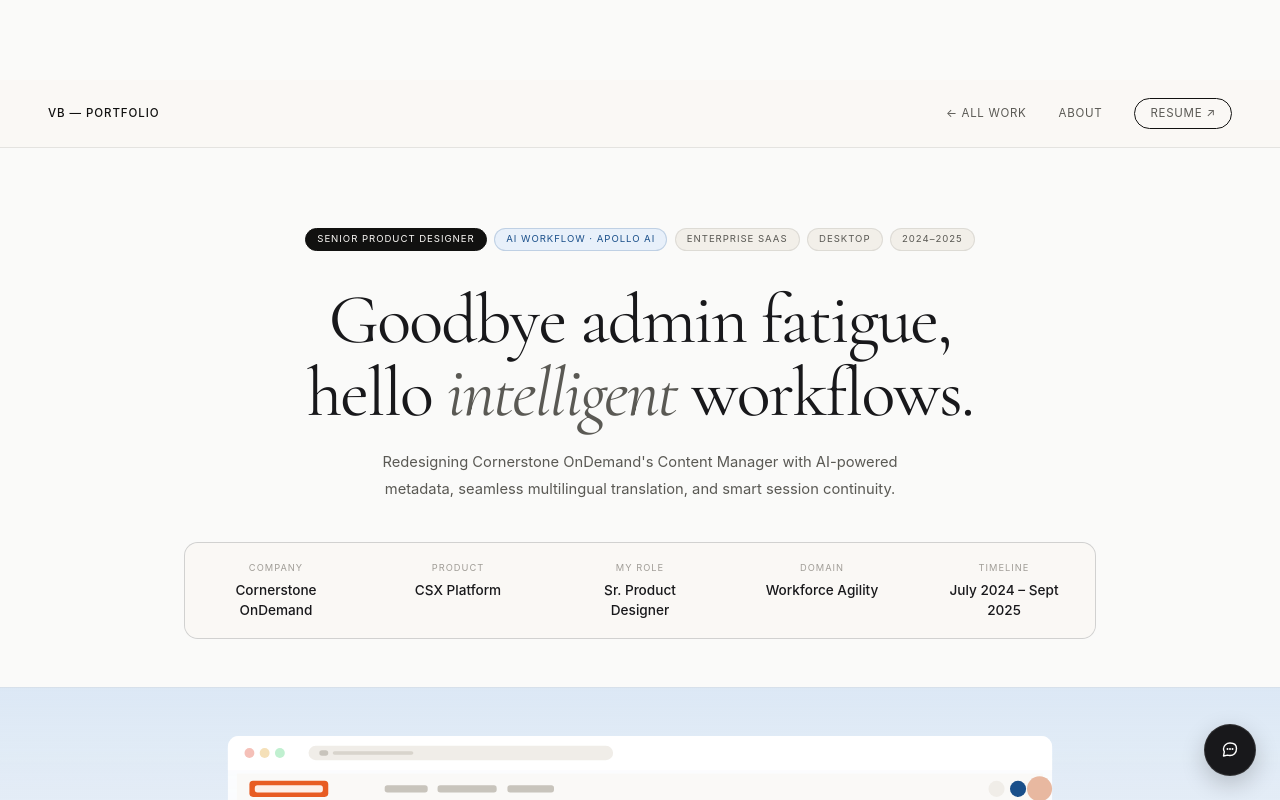
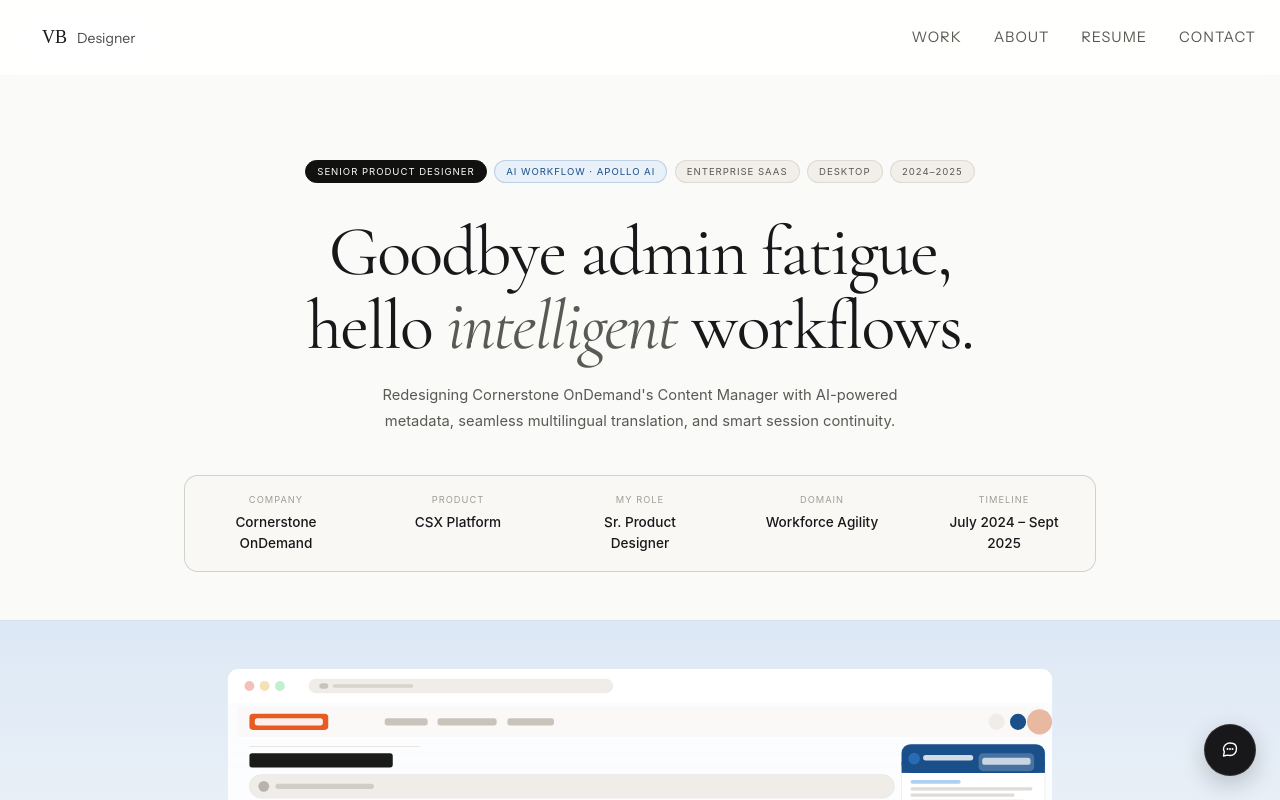
Before and after one commit to vimala03/Vimala-Updated-Portfolio-site, a React (Vite) app: page /work/cornerstone in a window 1280 px wide. Shown: the top 800 px of the page. Built offline with nearby package versions, Linux system fonts and the light colour scheme.

Commit message:
update cornerstone case study

```diff
--- a/src/pages/CornerstonePage.tsx
+++ b/src/pages/CornerstonePage.tsx
@@ -1,17 +1,10 @@
 import { useEffect } from 'react'
+import Navbar from '../components/Navbar'
 import './cornerstone.css'
 
 const html = `
 <div id="progress"></div>
 
-<nav>
-  <a class="logo" href="#">VB — Portfolio</a>
-  <div class="nav-r">
-    <a href="#">← All work</a>
-    <a href="#">About</a>
-    <a href="#" class="nav-btn">Resume ↗</a>
-  </div>
-</nav>
 
 <!-- ═══ HERO ═══ -->
 <div class="hero">
@@ -1385,5 +1378,10 @@
     }
   }, [])
 
-  return <div dangerouslySetInnerHTML={{ __html: html }} />
+  return (
+    <>
+      <Navbar />
+      <div dangerouslySetInnerHTML={{ __html: html }} />
+    </>
+  )
 }
```
